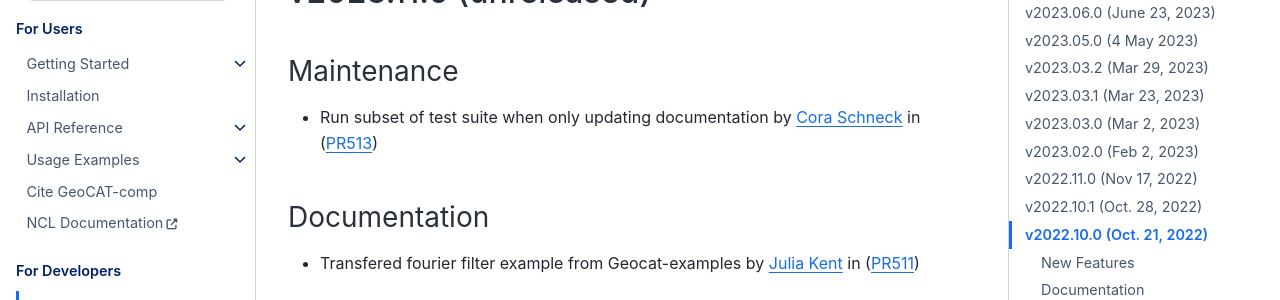
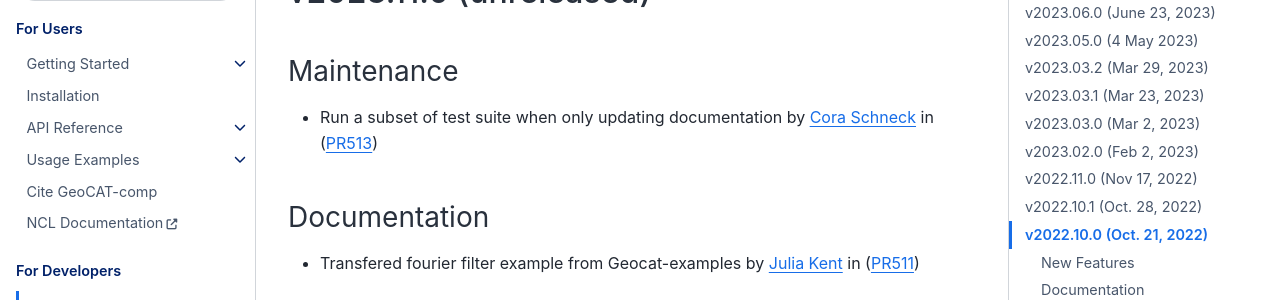
Before and after one commit to NCAR/geocat-comp, a Sphinx documentation site: the page built from docs/release-notes.rst, in a window 1280 px wide and 900 px high. Shown: the part 188-488 px from the top of the window. Built offline with Sphinx 7.4.7 and the Sphinx Book theme 1.1.4, drawn with Linux system fonts in a browser that asks for light colours; the version number could not be read and is left out.

```diff
--- a/docs/release-notes.rst
+++ b/docs/release-notes.rst
@@ -10,7 +10,7 @@ v2023.11.0 (unreleased)
 
 Maintenance
 ^^^^^^^^^^^
-* Run subset of test suite when only updating documentation by `Cora Schneck`_ in (:pr:`513`)
+* Run a subset of test suite when only updating documentation by `Cora Schneck`_ in (:pr:`513`)
 
 Documentation
 ^^^^^^^^^^^
```
